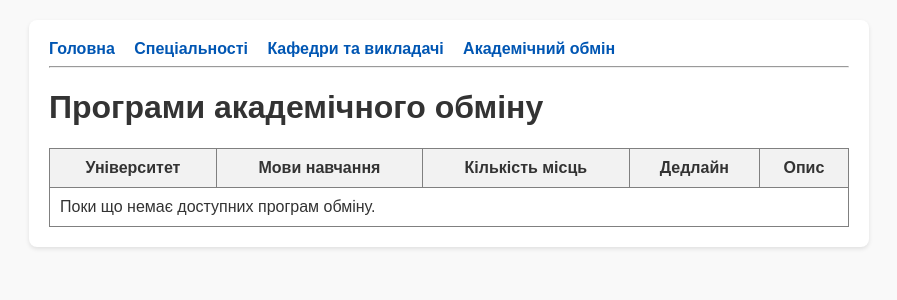
After one commit to kryysq/naukma_faculties, a Django app: page /exchange-programs/ in a window 1280 px wide. The commit adds this page. Shown: the top 300 px of the page, without its empty margins (191-1088 px from the left). Run offline with Django 5.2, Linux system fonts and the light colour scheme; data that the repository does not hold is empty.

Commit message:
Complete Part 2 Step 1: Add ExchangeProgram model, admin, SQL migration data, and view

```diff
--- a/law_faculty/admin.py
+++ b/law_faculty/admin.py
@@ -1,7 +1,11 @@
 from django.contrib import admin
-from .models import Department, Program, Teacher, Specialty
+from .models import Department, Program, Teacher, Specialty, ExchangeProgram
 
 admin.site.register(Department)
 admin.site.register(Program)
 admin.site.register(Teacher)
 admin.site.register(Specialty)
+
+@admin.register(ExchangeProgram)
+class ExchangeProgramAdmin(admin.ModelAdmin):
+    list_display = ('university', 'languages', 'slots', 'deadline')
--- a/law_faculty/templates/base.html
+++ b/law_faculty/templates/base.html
@@ -13,6 +13,7 @@
                 <a href="{% url 'home' %}">Головна</a>
                 <a href="{% url 'program_list' %}">Спеціальності</a>
                 <a href="{% url 'department_list' %}">Кафедри та викладачі</a>
+                <a href="{% url 'exchange_list' %}">Академічний обмін</a>
             </nav>
             <hr>
         </header>
--- /dev/null
+++ b/law_faculty/templates/law_faculty/exchange_list.html
@@ -0,0 +1,34 @@
+{% extends "base.html" %}
+
+{% block title %}Програми академічного обміну - Факультет правничих наук{% endblock %}
+
+{% block content %}
+    <h1>Програми академічного обміну</h1>
+
+    <table border="1" cellpadding="10" style="margin-top: 20px; border-collapse: collapse; width: 100%;">
+        <thead>
+            <tr style="background-color: #f2f2f2;">
+                <th>Університет</th>
+                <th>Мови навчання</th>
+                <th>Кількість місць</th>
+                <th>Дедлайн</th>
+                <th>Опис</th>
+            </tr>
+        </thead>
+        <tbody>
+            {% for program in programs %}
+                <tr>
+                    <td><strong>{{ program.university }}</strong></td>
+                    <td>{{ program.languages }}</td>
+                    <td>{{ program.slots }}</td>
+                    <td>{{ program.deadline|date:"d.m.Y" }}</td>
+                    <td>{{ program.description }}</td>
+                </tr>
+            {% empty %}
+                <tr>
+                    <td colspan="5">Поки що немає доступних програм обміну.</td>
+                </tr>
+            {% endfor %}
+        </tbody>
+    </table>
+{% endblock %}
--- a/law_faculty/urls.py
+++ b/law_faculty/urls.py
@@ -7,4 +7,5 @@ urlpatterns = [
     path('departments/', views.department_list_view, name='department_list'),
     path('specialties/', views.specialty_list_view, name='specialty_list'),
     path('programs/<int:pk>/', views.program_detail_view, name='program_detail'),
+    path('exchange-programs/', views.exchange_list_view, name='exchange_list'),
 ]
--- a/law_faculty/views.py
+++ b/law_faculty/views.py
@@ -1,5 +1,5 @@
 from django.shortcuts import render, get_object_or_404
-from .models import Department, Program, Teacher, Specialty
+from .models import Department, ExchangeProgram, Program, Teacher, Specialty
 
 def home_view(request):
     return render(request, 'law_faculty/home.html')
@@ -19,3 +19,7 @@ def program_detail_view(request, pk):
 def department_list_view(request):
     departments = Department.objects.all()
     return render(request, 'law_faculty/department_list.html', {'departments': departments})
+
+def exchange_list_view(request):
+    programs = ExchangeProgram.objects.all()
+    return render(request, 'law_faculty/exchange_list.html', {'programs': programs})
```
Also changed, not shown: law_faculty/models.py (+10 -0 lines), law_faculty/migrations/0004_exchangeprogram.py (added).
